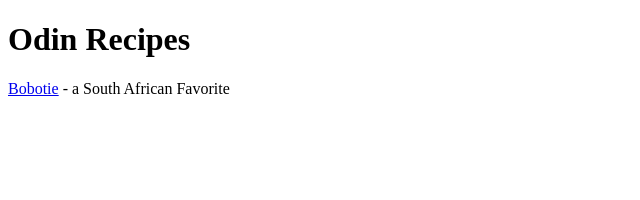
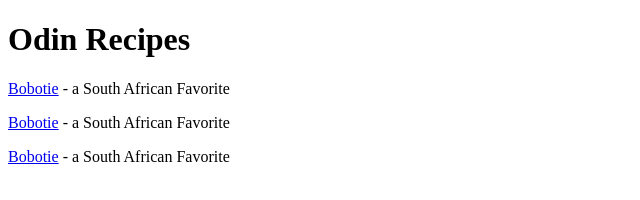
Before and after one commit to RoanOpperman/odin-recipes, a plain HTML site: page index.html in a window 1280 px wide. Shown: the whole page, without its empty margins (0-640 px from the left). Drawn offline with Linux system fonts and the light colour scheme.

Commit message:
add 3 recipes to index.html and create 2 additional recipe pages

```diff
--- a/index.html
+++ b/index.html
@@ -10,5 +10,11 @@
     <p>
       <a href="./recipes/bobotie.html">Bobotie</a> - a South African Favorite
     </p>
+    <p>
+      <a href="./recipes/bobotie.html">Bobotie</a> - a South African Favorite
+    </p>
+    <p>
+      <a href="./recipes/bobotie.html">Bobotie</a> - a South African Favorite
+    </p>
   </body>
 </html>
```
Also changed, not shown: recipes/recipe2.html (added, +9 -0 lines), recipes/recipe3.html (added, +9 -0 lines).
